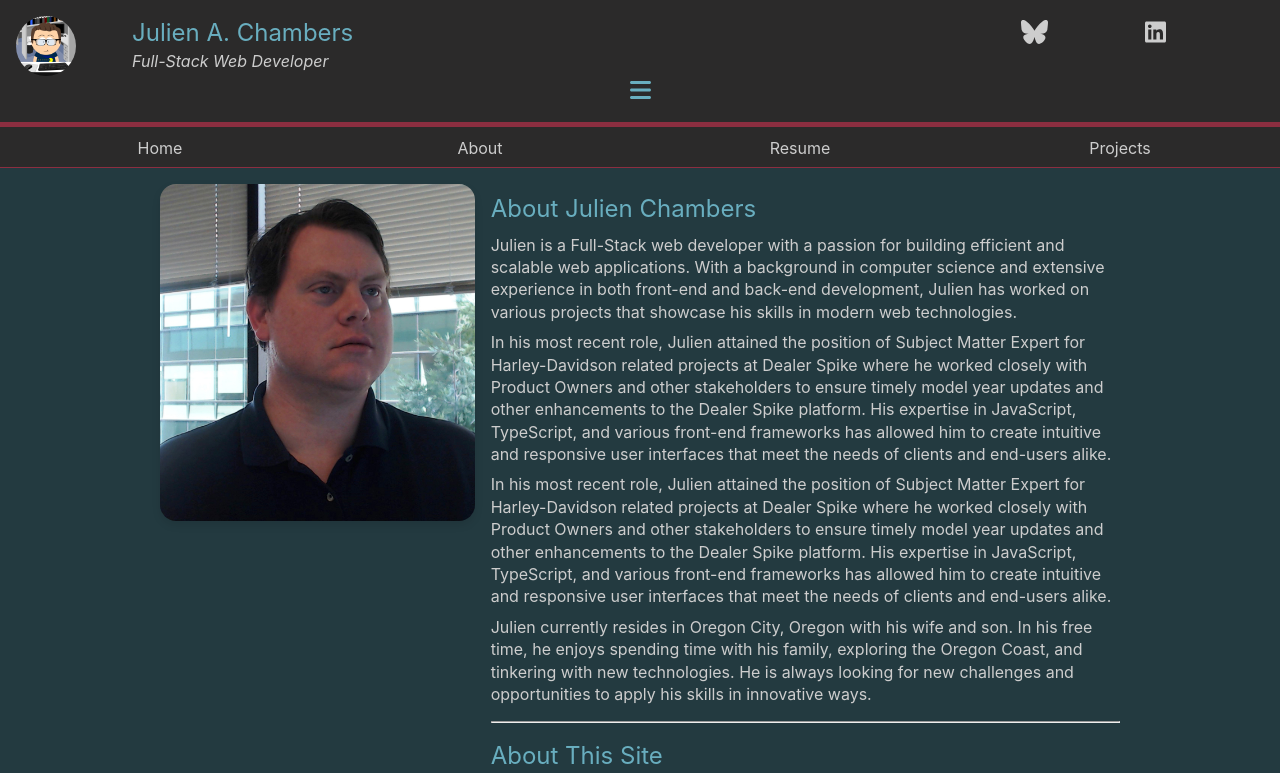
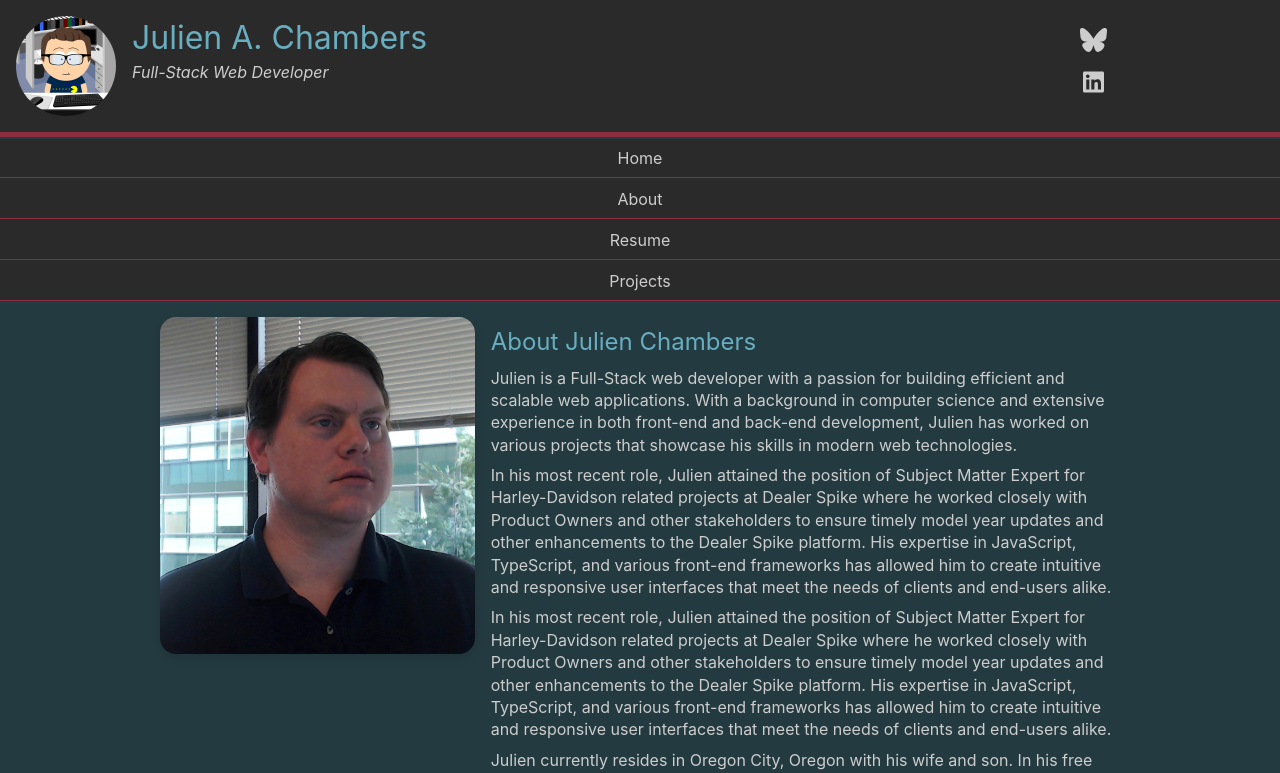
Before and after one commit to pdxchambers/pdxchambers-vue, a Vue app: page /about in a window 1280 px wide. Shown: the top 773 px of the page. Built offline with nearby package versions, Linux system fonts and the light colour scheme.

Commit message:
refactor css to less

```diff
--- a/src/components/HomeContent.vue
+++ b/src/components/HomeContent.vue
@@ -148,6 +148,13 @@ onMounted(async () => {
       img {
         width: 100%;
       }
+      @media (min-width: 576px) {
+        display: none;
+      }
+
+      @media (min-width: 992px) {
+        display: block;
+      }
     }
 
     &__wowList {
@@ -181,7 +188,27 @@ onMounted(async () => {
       &__wowCharacters {
         max-height: 157px;
         overflow-y: scroll;
+        @media (min-width: 768px) {
+          max-height: 190px;
         }
+      }
+    }
+
+  @media (min-width: 576px) {
+    grid-template-areas:
+      "wow bluesky";
+  }
+
+  @media (min-width: 768px) {
+    background-color: var(--color-accent-bg);
+    border-radius: var(--base-border-radius);
+    border: thin solid var(--color-accent);
+    margin-bottom: 1rem;
+  }
+
+  @media (min-width: 992px) {
+      grid-template-areas:
+      "wow divider bluesky";
     }
 }
 
@@ -198,48 +225,15 @@ onMounted(async () => {
     grid-area: github;
     max-width: 33.33%
   }
-  }
-
-  @media (min-width: 576px) {
-    .widgets{
-      grid-template-areas:
-          "wow bluesky";
-      &__divider {
-        display: none;
-      }
-    }
-  }
 
   @media (min-width: 768px) {
-    .home {
-      grid-template-areas:
-        "home-img introduction";
-    }
-
-    .widgets {
-      background-color: var(--color-accent-bg);
-      border-radius: var(--base-border-radius);
-      border: thin solid var(--color-accent);
-      margin-bottom: 1rem;
-    }
-
-    .ctas {
     &__treehouse,
     &__github {
       max-width: 200px;
     }
-
-    }
-
-    .wowList {
-      .wowCharacters {
-        max-height: 190px;
-      }
-    }
   }
 
   @media (min-width: 992px) {
-    #main {
       display: grid;
       grid-template-areas:
         "home home"
@@ -248,14 +242,6 @@ onMounted(async () => {
       grid-template-columns: 1fr 1fr;
       gap: var(--base-gap);
     }
-
-    .widgets {
-      grid-template-areas:
-        "wow divider bluesky";
-      &__divider {
-        display: block;
-      }
-    }
   }
 }
 </style>
--- a/src/components/MainHeader.vue
+++ b/src/components/MainHeader.vue
@@ -60,6 +60,9 @@ const headerData = {
     h1 {
       font-size: 1.5rem;
       margin: 0;
+      @media (min-width: 768px) {
+        font-size: 2rem;
+      }
     }
   }
   &__logo {
@@ -69,6 +72,10 @@ const headerData = {
     height: 60px;
     margin-right: 1rem;
     vertical-align: middle;
+    @media (min-width: 768px) {
+      width: 100px;
+      height: 100px;
+    }
   }
   &__social {
     grid-area: social;
@@ -83,6 +90,16 @@ const headerData = {
         color: var(--color-text);
         font-size: 1.5rem;
       }
+      li {
+        @media (min-width: 768px) {
+          margin: .5rem 0;
+          text-align: center;
+        }
+      }
+
+      @media (min-width: 768px) {
+        display: block;
+      }
     }
   }
   &__navToggle {
@@ -94,11 +111,32 @@ const headerData = {
     font-size: 1.5rem;
     grid-area: nav;
 
+    @media (min-width: 992px) {
+      display: none;
+    }
   }
   div {
     span {
       font-style: italic;
     }
+  }
+  @media (min-width: 768px) {
+    column-gap: 1rem;
+    grid-template-columns: 100px 400px auto;
+    grid-template-areas:
+    "logo title social nav"
+    "logo title social nav";
+    position: static;
+  }
+
+  @media (min-width: 992px) {
+    column-gap: 1rem;;
+    grid-template-columns: 100px 775px auto;
+    grid-template-rows: auto;
+    grid-template-areas:
+      "logo title social"
+      "nav nav nav";
+    position: static;
   }
 }
 
@@ -110,65 +148,17 @@ const headerData = {
   position: absolute;
   top: 75px;
   z-index: 10;
-}
 
-
-
-@media (min-width: 768px) {
-  header {
-    column-gap: 1rem;
-    grid-template-columns: 100px 400px auto;
-    grid-template-areas:
-    "logo title social nav"
-    "logo title social nav";
-    position: static;
-  }
-
-  .header-title h1 {
-    font-size: 2rem;
-
-  }
-
-  .social ul {
-    display: block;
-  }
-
-  .social ul li {
-    margin: .5rem 0;
-    text-align: center;
-  }
-  .logo {
-    width: 100px;
-    height: 100px;
-  }
-
-  .navigation {
+  @media (min-width: 768px) {
     width: 25%;
     right: 2rem;
     top: 6rem;
   }
-}
 
-@media (min-width: 992px) {
-  .header {
-    column-gap: 1rem;;
-    grid-template-columns: 100px 775px auto;
-    grid-template-rows: auto;
-    grid-template-areas:
-      "logo title social"
-      "nav nav nav";
-    position: static;
-  }
-
-  .navigation {
+  @media (min-width: 992px) {
     align-self: stretch;
     position: static;
     width: 100%;
   }
-
-  .navToggle{
-    display: none;
-  }
 }
-
 </style>
--- a/src/components/ResumeContent.vue
+++ b/src/components/ResumeContent.vue
@@ -116,9 +116,5 @@
         }
       }
     }
-
-    @media (min-width: 768px) {
-
-    }
   }
 </style>
--- a/src/components/SiteNav.vue
+++ b/src/components/SiteNav.vue
@@ -26,12 +26,15 @@ const props = defineProps<{
     </nav>
 </template>
 
-<style scoped>
+<style lang="less" scoped>
   ul {
     background-color: var(--color-accent-bg);
     list-style-type: none;
     padding: 0;
     width: 100%;
+    @media (min-width: 768px) {
+      width: 100%;
+    }
   }
 
   li {
@@ -40,28 +43,13 @@ const props = defineProps<{
     padding: 0.5rem;
     margin-top: 0.1rem;
     width: 100%;
+    @media (min-width: 992px) {
+      text-align: center;
+    }
   }
 
   a {
     text-decoration: none;
     color: var(--color-text);
   }
-
-  @media (min-width: 768px) {
-    ul {
-      width: 100%;
-    }
-  }
-
-  @media (min-width: 992px) {
-    ul {
-      display: flex;
-      justify-content: center;
-      width: 100%;
-    }
-
-    li {
-      text-align: center;
-    }
-  }
 </style>
--- a/src/components/WorkHistory.vue
+++ b/src/components/WorkHistory.vue
@@ -13,10 +13,10 @@
 
 <template>
   <div :id class="position">
-    <div class="position-header">
+    <div class="position__header">
       <h3>{{ props.position }}</h3>
-      <p class="company-name">{{ props.companyName }} - {{ props.companyLocation }}</p>
-      <p class="tenure">{{ props.startDate }} - {{ props.endDate }}</p>
+      <p class="position__companyName">{{ props.companyName }} - {{ props.companyLocation }}</p>
+      <p class="position__tenure">{{ props.startDate }} - {{ props.endDate }}</p>
     </div>
     <div>
       <p>{{ props.description }}</p>
@@ -27,22 +27,24 @@
   </div>
 </template>
 
-<style scoped>
+<style lang="less" scoped>
   .position {
     border-bottom: thin solid var(--color-accent);
     padding-bottom: var(--base-padding);
-  }
- .position-header {
+
+    &__header {
       border-bottom: thin solid var(--color-accent);
       margin: var(--base-margin) 0;
       padding-bottom: var(--base-padding);
     }
- .company-name {
+
+    &__companName {
       font-style: italic;
     }
- .tenure {
+
+    &__tenure {
       text-align: right;
       font-weight: bold;
     }
-
+  }
 </style>
--- a/src/widgets/bluesky/BlueskyWidget.vue
+++ b/src/widgets/bluesky/BlueskyWidget.vue
@@ -84,9 +84,7 @@ const formatDate = (dateString: string | undefined): string => {
   }
 
   @media (min-width: 576px) {
-    .blueskyWidget {
-      margin: 0 auto;;
-    }
+      margin: 0 auto;
   }
 }
 </style>
```
Lines whose indentation alone changed are shown as unchanged.
